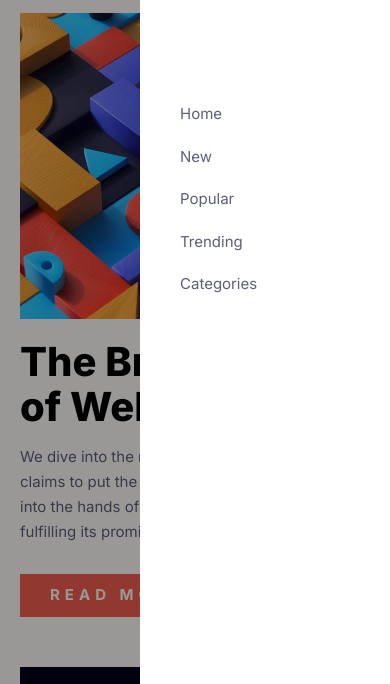
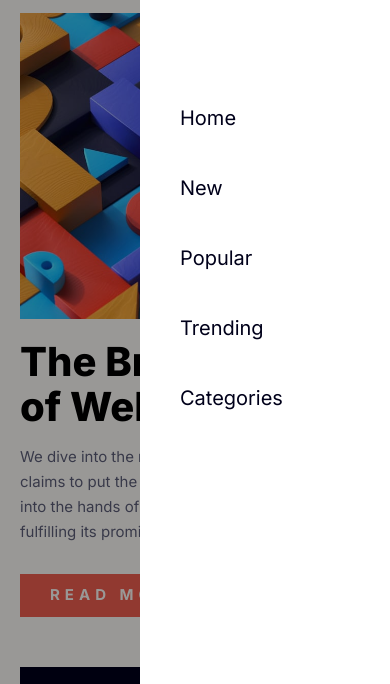
Before and after one commit to sung92/news-homepage, a website built with Parcel: page index.html in a window 390 px wide. Both pictures are taken after a click on the button "Menu". Shown: the part 97-781 px from the top of the page. Built offline with nearby package versions, Linux system fonts and the light colour scheme.

Commit message:
first commit

```diff
--- a/sass/components/navigation.scss
+++ b/sass/components/navigation.scss
@@ -60,6 +60,12 @@
         margin-top: f.rem(200px);
         display: flex;
         flex-direction: column;
+        gap: f.rem(40px);
+    }
+
+    .nav-list a {
+        font-size: f.rem(20px);
+        color: var(--color-verydark-blue);
     }
 
     .primary-navigation[data-visible] {
```
